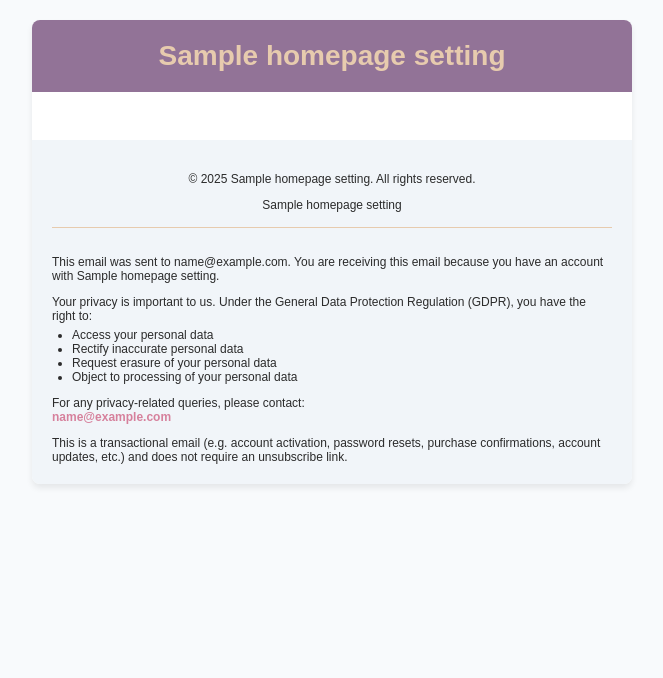
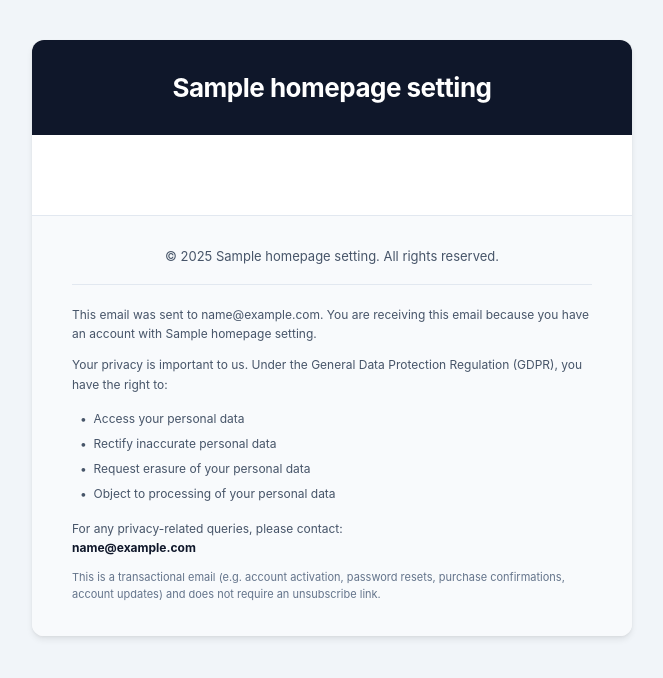
Before and after one commit to djangify/ebuilder, a Django app: template templates/account/base_email.html in a window 1280 px wide. Shown: the top 678 px of the page, without its empty margins (308-971 px from the left). Run offline with Django 5.2, Linux system fonts and the light colour scheme; the template is opened without the code that fills it: most values are stand-ins (such as "Sample title", 1, 10 or a date in 2020); parts of the project's set-up code (start-up, migrations or seed data) failed here and were passed over.

Commit message:
Fix adapters.py to use dynamic site names, update base_email and settings. Goodbye 2025. Happy New Year and Hello 2026

```diff
--- a/templates/account/base_email.html
+++ b/templates/account/base_email.html
@@ -1,61 +1,33 @@
 <!DOCTYPE html>
 <html lang="en-GB">
-<html>
 <head>
-    <meta name="viewport" content="width=device-width, initial-scale=1.0" />
-    <meta http-equiv="Content-Type" content="text/html; charset=UTF-8" />
+    <meta charset="UTF-8">
+    <meta name="viewport" content="width=device-width, initial-scale=1.0">
+    <meta http-equiv="Content-Type" content="text/html; charset=UTF-8">
     <title>{{ homepage_settings.business_name }}</title>
+    <!--[if mso]>
+    <noscript>
+        <xml>
+            <o:OfficeDocumentSettings>
+                <o:PixelsPerInch>96</o:PixelsPerInch>
+            </o:OfficeDocumentSettings>
+        </xml>
+    </noscript>
+    <![endif]-->
 </head>
-  <body
-    style="
-      font-family: Arial, sans-serif;
-      background-color: var(--color-light, #f8fafc);
-      margin: 0;
-      padding: 0;
-    "
-  >
-    <table
-      role="presentation"
-      width="100%"
-      cellspacing="0"
-      cellpadding="0"
-      border="0"
-    >
+<body style="font-family: -apple-system, BlinkMacSystemFont, 'Segoe UI', Roboto, Arial, sans-serif; background-color: #f1f5f9; margin: 0; padding: 0;">
+
+    <table role="presentation" width="100%" cellspacing="0" cellpadding="0" border="0" style="background-color: #f1f5f9;">
         <tr>
-        <td align="center" style="padding: 20px 0">
-          <table
-            role="presentation"
-            width="600"
-            cellspacing="0"
-            cellpadding="0"
-            border="0"
-            style="
-              background-color: var(--color-bg-primary, #ffffff);
-              border-radius: 8px;
-              overflow: hidden;
-              box-shadow: 0 4px 6px rgba(0, 0, 0, 0.08);
-              color: var(--color-font-main, #2b2b2b);
-            "
-          >
+            <td align="center" style="padding: 40px 20px;">
+
+                <!-- Main Card -->
+                <table role="presentation" width="600" cellspacing="0" cellpadding="0" border="0" style="max-width: 600px; width: 100%; background-color: #ffffff; border-radius: 12px; overflow: hidden; box-shadow: 0 4px 6px rgba(0, 0, 0, 0.07), 0 1px 3px rgba(0, 0, 0, 0.05);">
 
                     <!-- Header -->
                     <tr>
-              <td
-                style="
-                  padding: 20px;
-                  background-color: var(--color-primary, #927397);
-                  text-align: center;
-                "
-              >
-                <h1
-                  style="
-                    color: var(--color-light, #e7cbae);
-                    font-size: 28px;
-                    font-weight: bold;
-                    margin: 0;
-                    font-family: Arial, sans-serif;
-                  "
-                >
+                        <td style="padding: 32px 40px; background-color: #0f172a; text-align: center;">
+                            <h1 style="color: #ffffff; font-size: 26px; font-weight: 700; margin: 0; letter-spacing: -0.5px;">
                                 {{ homepage_settings.business_name }}
                             </h1>
                         </td>
@@ -63,83 +35,91 @@
 
                     <!-- Content -->
                     <tr>
-              <td style="padding: 24px; font-size: 16px; line-height: 1.6; color: var(--color-font-main, #2b2b2b);">
+                        <td style="padding: 40px; font-size: 16px; line-height: 1.7; color: #2b2b2b;">
                             {% block content %}{% endblock %}
                         </td>
                     </tr>
 
                     <!-- Footer -->
                     <tr>
-              <td
-                style="
-                  padding: 20px;
-                  background-color: var(--color-bg-contrast, #f1f5f9);
-                  text-align: center;
-                  font-size: 12px;
-                  color: var(--color-font-main, #2b2b2b);
-                "
-              >
+                        <td style="padding: 32px 40px; background-color: #f8fafc; border-top: 1px solid #e2e8f0;">
 
-
-                <p style="margin-bottom: 10px; color: var(--color-font-main, #2b2b2b);">
-                  © {% now "Y" %} {{ homepage_settings.business_name }}. All rights reserved.
+                            <!-- Copyright -->
+                            <table role="presentation" width="100%" cellspacing="0" cellpadding="0" border="0">
+                                <tr>
+                                    <td align="center" style="padding-bottom: 20px;">
+                                        <p style="margin: 0; font-size: 13px; color: #475569;">
+                                            &copy; {% now "Y" %} {{ homepage_settings.business_name }}. All rights reserved.
                                         </p>
-
-                <p style="margin-bottom: 10px; color: var(--color-font-main, #2b2b2b);">
-                  {{ homepage_settings.business_name }}
-
-                </p>
-
-                <div
-                  style="
-                    margin-top: 15px;
-                    border-top: 1px solid var(--color-accent, #e7cbae);
-                    padding-top: 15px;
-                    text-align: left;
-                  "
-                >
-                  <p style="margin-bottom: 5px; color: var(--color-font-main, #2b2b2b);">
-                    This email was sent to {{ email }}. You are receiving this
-                    email because you have an account with {{ homepage_settings.business_name }}.
-                  </p>
-
-                  <p style="margin-bottom: 5px; color: var(--color-font-main, #2b2b2b);">
-                    Your privacy is important to us. Under the General Data
-                    Protection Regulation (GDPR), you have the right to:
-                  </p>
-
-                  <ul
-                    style="
-                      margin-top: 5px;
-                      margin-bottom: 10px;
-                      padding-left: 20px;
-                      color: var(--color-font-main, #2b2b2b);
-                    "
-                  >
-                    <li>Access your personal data</li>
-                    <li>Rectify inaccurate personal data</li>
-                    <li>Request erasure of your personal data</li>
-                    <li>Object to processing of your personal data</li>
-                  </ul>
-
-                  <p style="margin-bottom: 5px; color: var(--color-font-main, #2b2b2b);">
-                    For any privacy-related queries, please contact:<br />
-                    <span style="color: var(--color-secondary, #d6809c); font-weight: bold;">
-                      {{ support_email }}
-                    </span>
-                  </p>
-
-                  <p style="margin-bottom: 0; color: var(--color-font-main, #2b2b2b);">
-                    This is a transactional email (e.g. account activation,
-                    password resets, purchase confirmations, account updates,
-                    etc.) and does not require an unsubscribe link.
-                  </p>
-                </div>
                                     </td>
                                 </tr>
                             </table>
+
+                            <!-- Divider -->
+                            <table role="presentation" width="100%" cellspacing="0" cellpadding="0" border="0">
+                                <tr>
+                                    <td style="border-top: 1px solid #e2e8f0; padding-top: 20px;"></td>
+                                </tr>
+                            </table>
+
+                            <!-- GDPR Notice -->
+                            <table role="presentation" width="100%" cellspacing="0" cellpadding="0" border="0">
+                                <tr>
+                                    <td style="font-size: 12px; line-height: 1.6; color: #475569;">
+
+                                        <p style="margin: 0 0 12px 0;">
+                                            This email was sent to {{ email }}. You are receiving this email because you have an account with {{ homepage_settings.business_name }}.
+                                        </p>
+
+                                        <p style="margin: 0 0 12px 0;">
+                                            Your privacy is important to us. Under the General Data Protection Regulation (GDPR), you have the right to:
+                                        </p>
+
+                                        <table role="presentation" cellspacing="0" cellpadding="0" border="0" style="margin: 0 0 12px 8px;">
+                                            <tr>
+                                                <td style="padding: 3px 0; font-size: 12px; color: #475569;">
+                                                    &#8226;&nbsp;&nbsp;Access your personal data
+                                                </td>
+                                            </tr>
+                                            <tr>
+                                                <td style="padding: 3px 0; font-size: 12px; color: #475569;">
+                                                    &#8226;&nbsp;&nbsp;Rectify inaccurate personal data
+                                                </td>
+                                            </tr>
+                                            <tr>
+                                                <td style="padding: 3px 0; font-size: 12px; color: #475569;">
+                                                    &#8226;&nbsp;&nbsp;Request erasure of your personal data
+                                                </td>
+                                            </tr>
+                                            <tr>
+                                                <td style="padding: 3px 0; font-size: 12px; color: #475569;">
+                                                    &#8226;&nbsp;&nbsp;Object to processing of your personal data
                                                 </td>
                                             </tr>
                                         </table>
+
+                                        <p style="margin: 0 0 12px 0;">
+                                            For any privacy-related queries, please contact:<br>
+                                            <strong style="color: #0f172a;">{{ support_email }}</strong>
+                                        </p>
+
+                                        <p style="margin: 0; color: #64748b; font-size: 11px;">
+                                            This is a transactional email (e.g. account activation, password resets, purchase confirmations, account updates) and does not require an unsubscribe link.
+                                        </p>
+
+                                    </td>
+                                </tr>
+                            </table>
+
+                        </td>
+                    </tr>
+
+                </table>
+                <!-- /Main Card -->
+
+            </td>
+        </tr>
+    </table>
+
 </body>
 </html>
```
Also changed, not shown: accounts/adapters.py (+70 -18 lines), ebuilder/settings.py (+32 -20 lines). Lines whose indentation alone changed are shown as unchanged.
